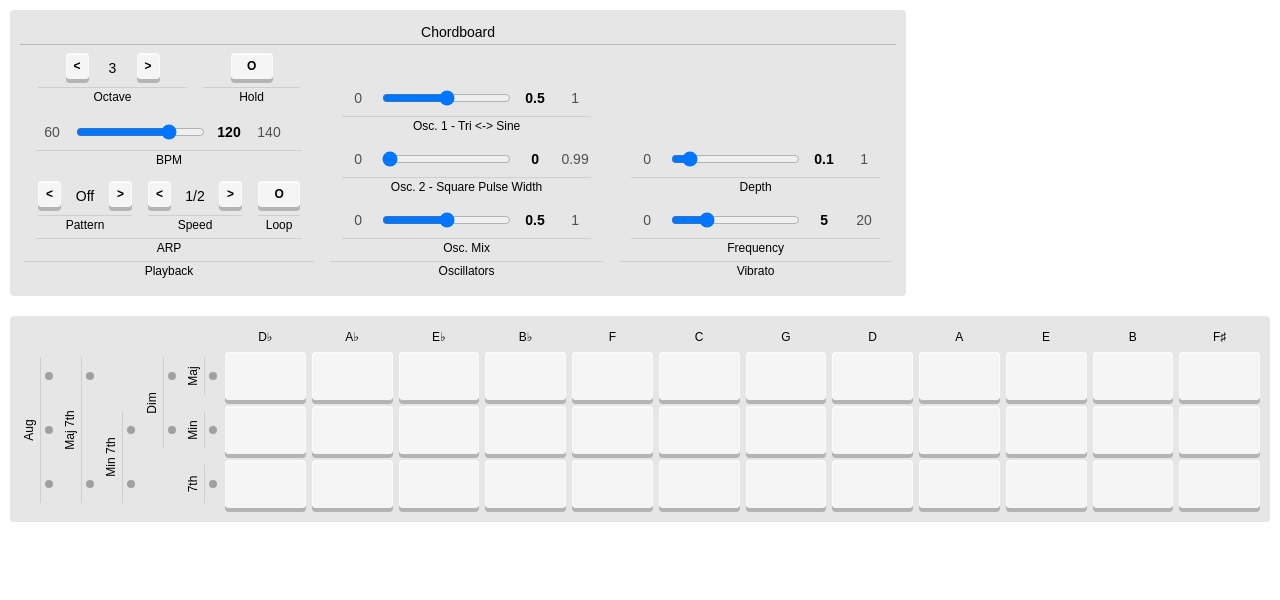
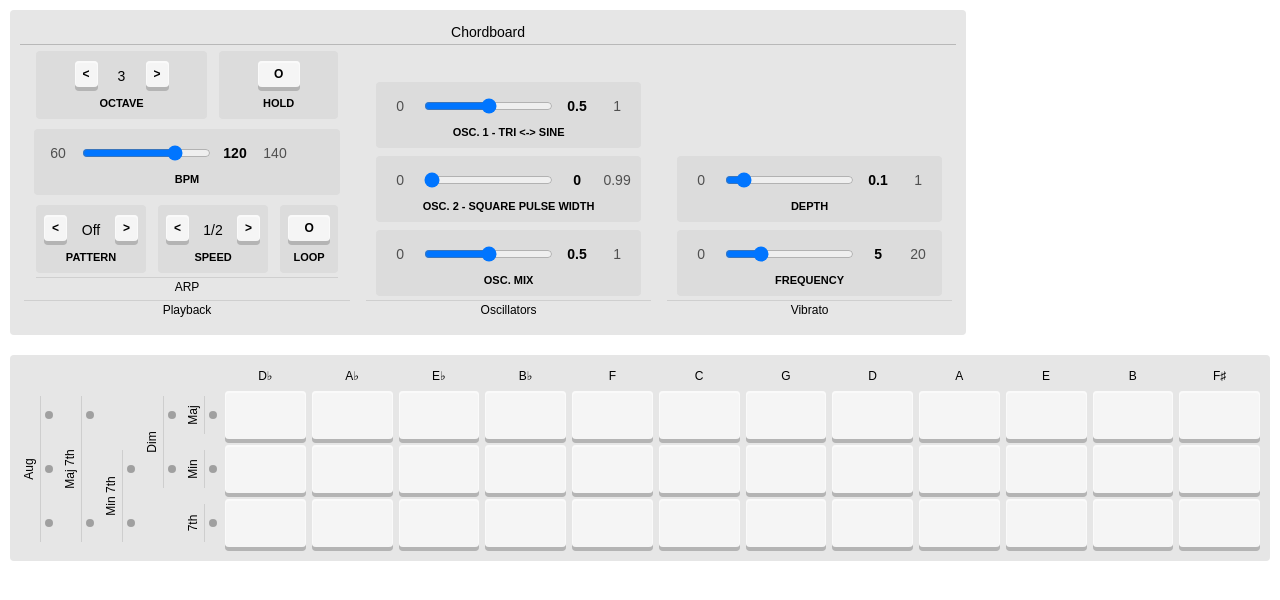
Before and after one commit to gbanfalvi/omnichord-player, a Preact app: page / in a window 1280 px wide. Shown: the top 600 px of the page. Built offline with nearby package versions, Linux system fonts and the light colour scheme.

Commit message:
Cleaned up some styling, got all the envelopes in the synth to use the same value (bad idea? do I want to tweak them separately?) and fixed mouse input on the chord buttons.

```diff
--- a/src/controllers/audio/AudioSynth.ts
+++ b/src/controllers/audio/AudioSynth.ts
@@ -1,5 +1,6 @@
 import * as Tone from 'tone'
 import { PulseOscillatorOptions } from 'tone'
+import { RecursivePartial } from 'tone/build/esm/core/util/Interface'
 import { Arp } from '../../models/music/Arp'
 import { Note } from '../../models/music/Note'
 
@@ -8,6 +9,13 @@ export type ArpConfiguration = {
     speed: Arp.Speed,
     loop: boolean
 }
+
+const envelope: RecursivePartial<Omit<Tone.EnvelopeOptions, 'context'>> = {
+    attack: 0.035, attackCurve: 'linear',
+    decay: 0.01, decayCurve: 'exponential',
+    sustain: 0.3,
+    release: 0.8, releaseCurve: 'exponential'
+};
 
 /**
  * AudioSynth
@@ -26,39 +34,22 @@ export class AudioSynth {
 
     private _sineSynth = new Tone.PolySynth(Tone.Synth, {
         oscillator: { type: 'sine' },
-        envelope: {
-            attack: 0.02, attackCurve: 'linear',
-            decay: 0.1, decayCurve: 'exponential',
-            sustain: 0.5,
-            release: 0.5, releaseCurve: 'exponential'
-        },
-        volume: -8
+        envelope: envelope,
+        volume: -4
     })
 
     private _triangleSynth = new Tone.PolySynth(Tone.Synth, {
         oscillator: { type: 'triangle' },
-        envelope: {
-            attack: 0.01, attackCurve: 'linear',
-            decay: 0.1, decayCurve: 'exponential',
-            sustain: 0.2,
-            release: 0.5, releaseCurve: 'exponential'
-        },
+        envelope: envelope,
     })
 
     private _triangleSineCrossfade = new Tone.CrossFade()
 
-    private _squareSynth = new Tone.PolySynth(Tone.Synth,
-        {
-            oscillator: { type: "pulse", width: 0 },
-            envelope: {
-                attack: 0.05, attackCurve: 'linear',
-                decay: 0.1, decayCurve: 'exponential',
-                sustain: 0.2,
-                release: 0.5, releaseCurve: 'exponential'
-            },
-            volume: -16
-
-        })
+    private _squareSynth = new Tone.PolySynth(Tone.Synth, {
+        oscillator: { type: "pulse", width: 0 },
+        envelope: envelope,
+        volume: -16
+    })
 
     private _squareCrossfade = new Tone.CrossFade()
 
--- a/src/view-models/instruments/chordboard/ChordBoardViewModel.ts
+++ b/src/view-models/instruments/chordboard/ChordBoardViewModel.ts
@@ -105,6 +105,7 @@ export class ChordBoardViewModel {
     }
 
     onKeyPress(keyCode: KeyCode) {
+        console.log(this, this._playState)
         if (this._playState === null) {
             // Initial key down
             const chord = chordAndRowsForRows([keyCode.row], chordsAndRows)
--- a/src/views/controls/Controls.scss
+++ b/src/views/controls/Controls.scss
@@ -20,6 +20,13 @@
         .AbstractWidget {
             padding: 2px;
             flex-grow: 1;
+
+            &.control {
+                background-color: rgb(220, 220, 220);
+                padding: 10px 8px;
+                border-radius: 4px;
+            }
+
 
             .ContainerWidget {
                 display: flex;
@@ -148,6 +155,16 @@
                 padding-top: 2px;
                 border-top: solid 1px rgba(0, 0, 0, 0.1);
                 text-align: center;
+
+                &.control {
+                    border-top: none;
+                    padding-top: none;
+                    text-transform: uppercase;
+                    font-weight: 600;
+                    font-size: 11px;
+
+
+                }
             }
         }
     }
--- a/src/views/controls/widgets/AbstractWidget.tsx
+++ b/src/views/controls/widgets/AbstractWidget.tsx
@@ -11,8 +11,11 @@ interface AbstractWidgetProps {
 }
 
 export function AbstractWidget(props: AbstractWidgetProps) {
-    return <div className='AbstractWidget'>
-        <div className='Specialized'>
+
+    const isContainer = isContainerWidget(props.widget)
+
+    return <div className={`AbstractWidget ${isContainer ? 'container' : 'control'}`}>
+        <div className={`Specialized ${isContainer ? 'container' : 'control'}`}>
             {isContainerWidget(props.widget) &&
                 <ContainerWidget containerWidget={props.widget} />
             }
@@ -30,7 +33,7 @@ export function AbstractWidget(props: AbstractWidgetProps) {
             }
         </div>
         {props.widget.title !== null &&
-            <div className='WidgetLabel'>{props.widget.title}</div>
+            <div className={`WidgetLabel ${isContainer ? 'container' : 'control'}`}>{props.widget.title}</div>
         }
     </div>
 }
--- a/src/views/instruments/chordboard/Chordboard.tsx
+++ b/src/views/instruments/chordboard/Chordboard.tsx
@@ -48,8 +48,8 @@ export function Chordboard(props: ChordboardProps) {
             return <BoardButton
                 keyCode={ck} key={idx}
                 isPressed={viewModelRef.current.playState != null ? (viewModelRef.current.playState.keyCol === ck.col && viewModelRef.current.playState.chordRows.includes(ck.row)) : false}
-                onPress={viewModelRef.current.onKeyPress}
-                onRelease={viewModelRef.current.onKeyRelease} />
+                onPress={(k: KeyCode)=>{viewModelRef.current.onKeyPress(k)}}
+                onRelease={(k: KeyCode)=>{viewModelRef.current.onKeyRelease(k)}} />
         })}
     </div>
 }
```
